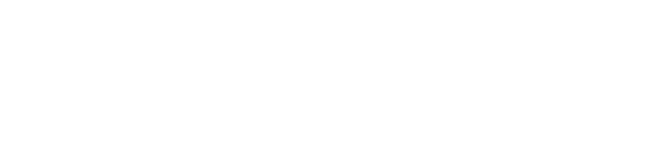
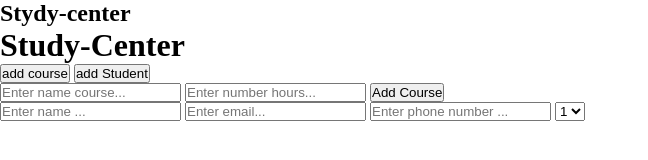
Before and after one commit to GSG-G11/study-center, a website: page public/index.html in a window 1280 px wide. Shown: the whole page, without its empty margins (0-648 px from the left). Drawn offline with Linux system fonts and the light colour scheme.

Commit message:
add forms

```diff
--- a/public/index.html
+++ b/public/index.html
@@ -8,7 +8,38 @@
     <link rel="stylesheet" href="./css/style.css">
 </head>
 <body>
+    <nav>
+        <h1>Stydy-center</h1>
+    </nav>
+    <header>
+        <header>
+            <h1>Study-Center</h1>
+        </header>
+         <div>
+             <button>add course</button>
+             <button>add Student</button>
+         </div>
+    </header>
+    <section class="forms">
+        <div class="courses-form">
+            <form post="method" action="/add-course">
+                <input type="text" name="course-name" placeholder="Enter name course..."/>
+                <input type="number" name="course-hours" placeholder="Enter number hours..."/>
+                <button type="submit">Add Course</button>
+            </form>
+        </div>
 
+        <div class="students-form">
+           <form post="method" action="/add-student">
+               <input type="text" name="student-name" placeholder="Enter name ..."/>
+               <input type="email" name="student-email" placeholder="Enter email..."/>
+               <input type="number" name="phone-number" placeholder="Enter phone number ..."/>
+               <select>
+                   <option value="">1</option>
+               </select>
+           </form>
+       </div>
+    </section>
     <script src="./js/dom.js"></script>
 </body>
 </html>
```
